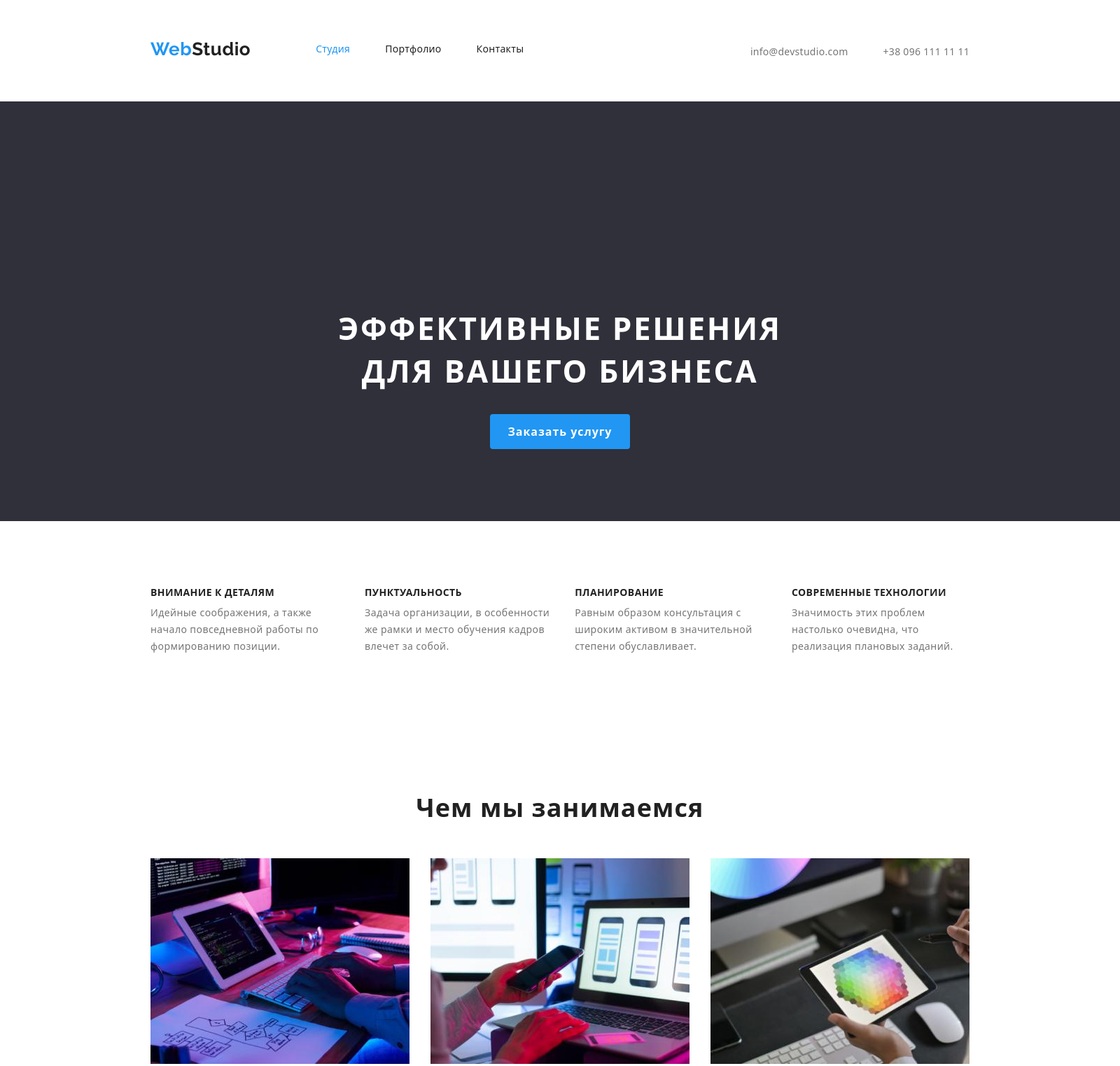
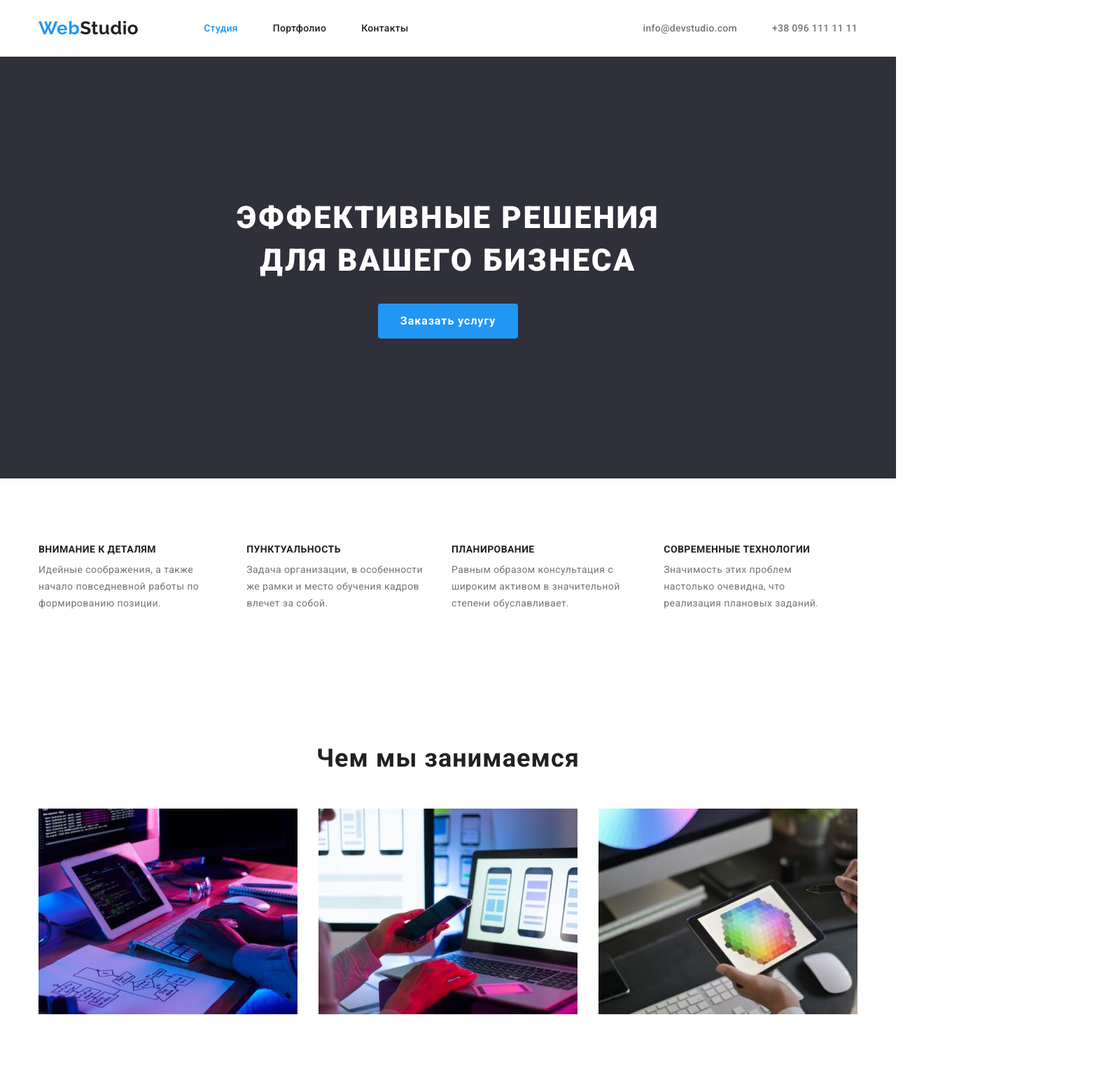
Before and after one commit to Max7433/goit-markup-hw-03, a plain HTML site: page index.html in a window 1280 px wide. Shown: the top 1524 px of the page at 70% size, 1600 px wide, since content can reach past the window. Drawn offline with nearby package versions, Linux system fonts and the light colour scheme.

Commit message:
update header hero and peculiarities css

```diff
--- a/index.html
+++ b/index.html
@@ -6,18 +6,18 @@
     <meta http-equiv="X-UA-Compatible" content="IE=edge" />
     <meta name="viewport" content="width=device-width, initial-scale=1.0" />
     <title>WebStudio</title>
-    <link rel="stylesheet" href="./styles.css" />
     <link rel="stylesheet"
         href="https://cdnjs.cloudflare.com/ajax/libs/modern-normalize/1.1.0/modern-normalize.min.css">
     <link
         href="https://fonts.googleapis.com/css2?family=Raleway:wght@700&family=Roboto:wght@400;500;700;900&display=swap"
         rel="stylesheet" />
+    <link rel="stylesheet" href="./styles.css" />
 </head>
 
 <body>
     <!-- header -->
     <header class="header">
-        <div class="container section main-nav">
+        <div class="container main-nav">
             <nav>
                 <ul class="list header-nav">
                     <li class="item logo"><a class="logo" href="./index.html" aria-label="ссылка на студию"><span
@@ -40,45 +40,48 @@
     <!-- main -->
     <main>
         <!-- section 1 -->
-        <section class="hero section">
+        <section class="hero">
+            <div class="container">
                 <h1 class="hero-title">
-                Эффективные решения<br />
-                для вашего бизнеса
+                    Эффективные решения для вашего бизнеса
                 </h1>
                 <button class="button-hero" type="button">Заказать услугу</button>
+            </div>
         </section>
-        <section class="peculiarities container section">
+        <section class="peculiarities">
+            <div class="container">
                 <h2 hidden>Особености</h2>
                 <ul class="list">
                     <li class="item">
-                    <h3 class="peculiarities">Внимание к деталям</h3>
+                        <h3 class="peculiarities-headlines">Внимание к деталям</h3>
                         <p class="section-peculiarities">
                             Идейные соображения, а также начало повседневной работы по формированию
                             позиции.
                         </p>
                     </li>
                     <li class="item">
-                    <h3 class="peculiarities">Пунктуальность</h3>
+                        <h3 class="peculiarities-headlines">Пунктуальность</h3>
                         <p class="section-peculiarities">
                             Задача организации, в особенности же рамки и место обучения кадров
                             влечет за собой.
                         </p>
                     </li>
                     <li class="item">
-                    <h3 class="peculiarities">Планирование</h3>
+                        <h3 class="peculiarities-headlines">Планирование</h3>
                         <p class="section-peculiarities">
                             Равным образом консультация с широким активом в значительной степени
                             обуславливает.
                         </p>
                     </li>
                     <li class="item">
-                    <h3 class="peculiarities">Современные технологии</h3>
+                        <h3 class="peculiarities-headlines">Современные технологии</h3>
                         <p class="section-peculiarities">
                             Значимость этих проблем настолько очевидна, что реализация плановых
                             заданий.
                         </p>
                     </li>
                 </ul>
+            </div>
         </section>
         <!-- What are we doing -->
         <section class="doing container section">
--- a/styles.css
+++ b/styles.css
@@ -14,7 +14,6 @@
 
 
 body {
-    width: 1600px;
     background-color: var(--backgroundcolor-header);
     font-family: Roboto, san-serif;
     font-size: 14px;
@@ -51,7 +50,6 @@
 
 /* div container styles */
 .container {
-    display: block;
     width: 1200px;
     margin-left: auto;
     margin-right: auto;
@@ -59,7 +57,7 @@
     padding-right: 15px;
 }
 
-.section {
+section {
     padding-top: 94px;
     padding-bottom: 94px;
 }
@@ -80,7 +78,6 @@
     line-height: 1.2;
     letter-spacing: 0.02em;
     color: var(--fontcolor-secondary);
-    align-items: center;
 }
 
 .logo-web {
@@ -91,7 +88,6 @@
     font-weight: 700;
     line-height: 1.2;
     letter-spacing: 0.02em;
-    align-items: center;
 }
 
 .logo:hover,
@@ -106,11 +102,8 @@
 }
 
 /* header flex */
-.container.section.main-nav {
+.container.main-nav {
     display: flex;
-    align-items: baseline;
-    padding-top: 32px;
-    padding-bottom: 32px;
 }
 
 .header-nav {
@@ -134,8 +127,8 @@
 
 .list-link {
     display: block;
-    padding-bottom: 30px;
-    padding-top: 30px;
+    padding-bottom: 32px;
+    padding-top: 32px;
     font-family: inherit;
     font-weight: 500;
     font-size: 14px;
@@ -172,11 +165,14 @@
 }
 
 .hero {
+    padding-top: 200px;
+    padding-bottom: 200px;
     background-color: var(--backroundcolor-secondari);
 }
 
 .hero-title {
-    padding-top: 200px;
+    width: 696px;
+    margin: 0 auto;
     font-weight: 900;
     font-size: 44px;
     line-height: 1.4;
@@ -188,19 +184,22 @@
 }
 
 /* section-peculiarities */
-.peculiarities.container.section .list {
+.peculiarities .container .list {
     display: flex;
-    margin-left: auto;
-    margin-right: auto;
+    margin: 0 auto;
     justify-content: stretch;
 }
 
-.peculiarities.container.section .list .item:not(:last-child) {
+.peculiarities .container .list .item {
     margin-right: 30px;
 }
 
+.peculiarities .container .list .item:nth-child(:last-child) {
+    margin-right: 0px;
+}
 
-.peculiarities {
+
+.peculiarities-headlines {
     margin-bottom: 10px;
     font-size: 14px;
     font-weight: 700;
```
Lines whose indentation alone changed are shown as unchanged.
